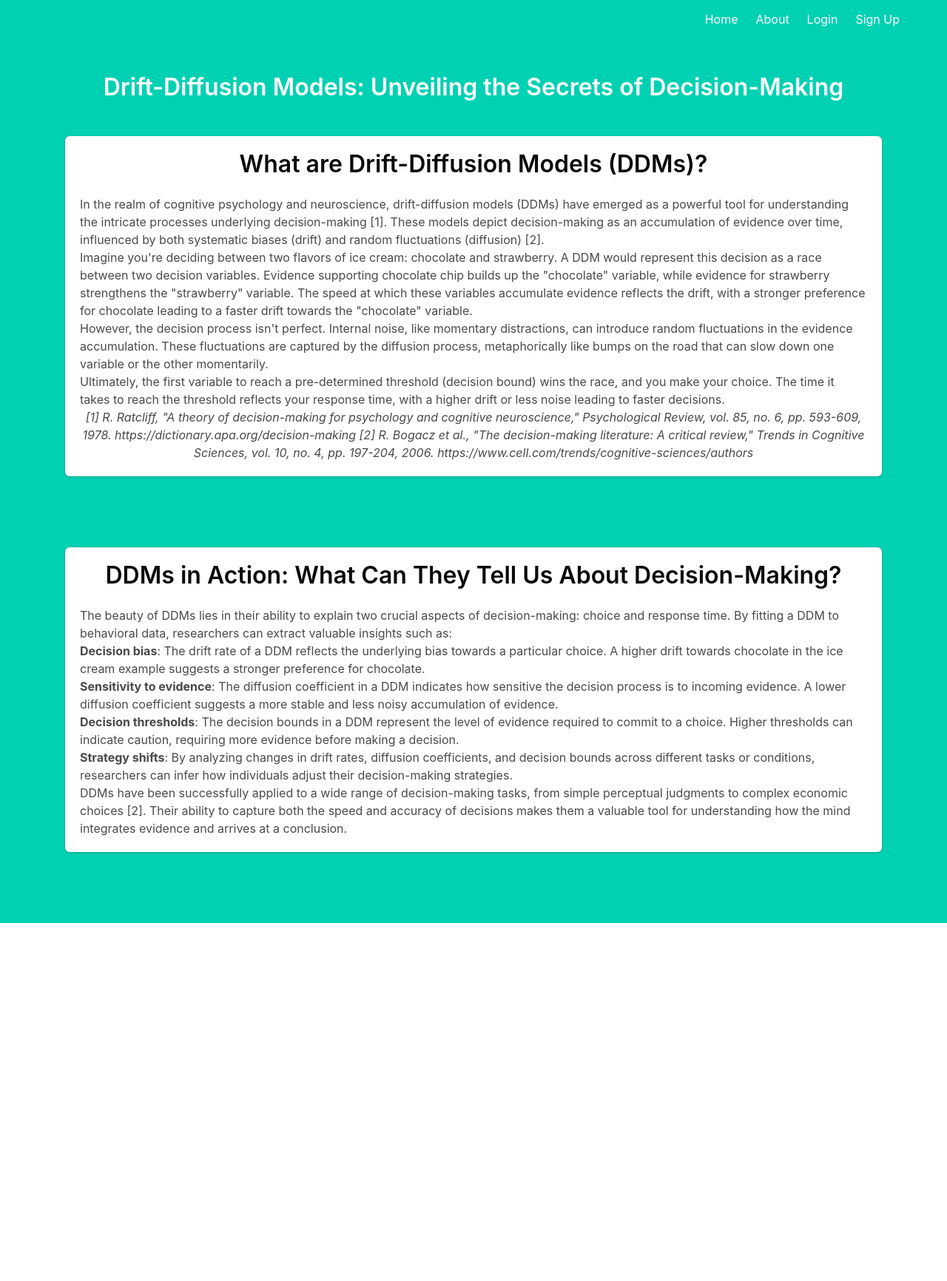
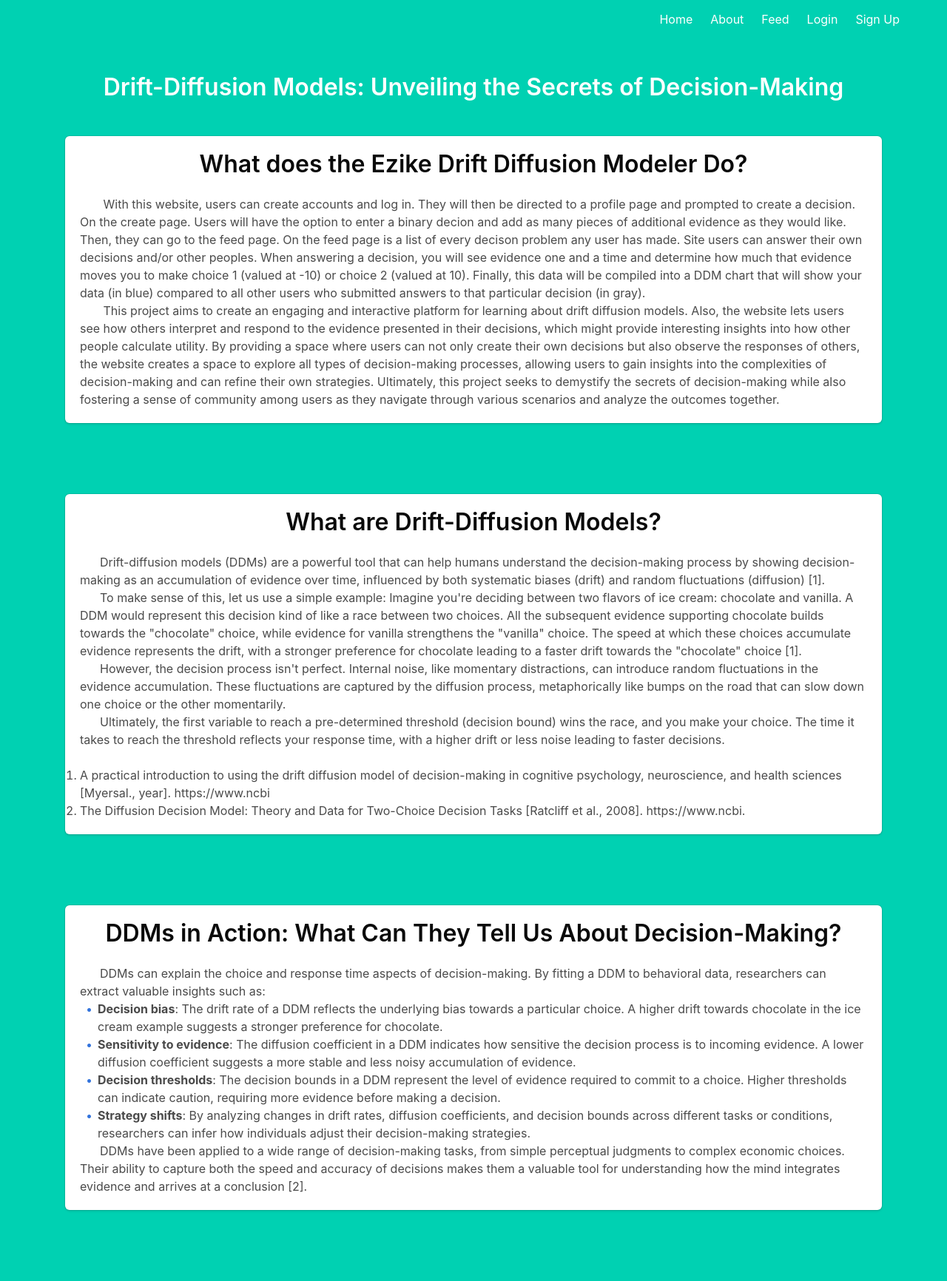
Before and after one commit to eezike/DDM, a Flask app: page /about in a window 1280 px wide. Shown: the whole page at 74% size. Before the commit the page ends 1248 px from the top, so only its background shows below. Run offline with Flask 2, Linux system fonts and the light colour scheme.

Commit message:
complete

```diff
--- a/project/main.py
+++ b/project/main.py
@@ -6,6 +6,7 @@ from werkzeug.utils import secure_filename
 
 from .models import Decision, Evidence, Response
 from . import db
+from sqlalchemy import not_
 
 import numpy as np
 import matplotlib
@@ -15,6 +16,11 @@ from io import BytesIO
 import base64
 
 main = Blueprint('main', __name__)
+
+@main.before_request
+def clear_session():
+    if request.endpoint != 'main.answer_decision':
+        session['responses'] = []
 
 @main.route('/')
 def index():
@@ -31,6 +37,7 @@ def profile():
     return render_template('profile.html', name=current_user.name, decisions=decisions)
 
 @main.route('/delete_decision/<int:decision_id>', methods=['POST'])
+@login_required
 def delete_decision(decision_id):
     decision = Decision.query.get_or_404(decision_id)
 
@@ -73,16 +80,24 @@ def create_post():
     db.session.commit()
     return redirect(url_for('main.profile'))
 
+def has_user_answered_decision(user_id, decision_id):
+    # Query the Response table to check if the user has answered the decision
+    response = Response.query.filter_by(user_id=user_id, decision_id=decision_id).first()
+
+    # If a response exists, return True (user has answered), otherwise return False
+    return response is not None
 
 @main.route('/feed')
-@login_required
 def feed():
     decisions = Decision.query.all()
-    return render_template('feed.html', decisions=decisions)
+    return render_template('feed.html', decisions=decisions, has_user_answered_decision=has_user_answered_decision)
 
 @main.route('/answer-decision/<int:decision_id>', methods=["GET", "POST"])
 @login_required
 def answer_decision(decision_id):
+
+    if has_user_answered_decision(current_user.id, decision_id):
+        return "You have already answered this questionaire!"
 
     decision = Decision.query.get_or_404(decision_id)
 
@@ -102,20 +117,24 @@ def answer_decision(decision_id):
 
         print(session['responses'])
         prev_value = session['responses'][-1]
+        responses_index = len(session['responses'])
 
         if (responses_index == num_evidences or
             session['responses'][-1] == '10' or
             session['responses'][-1] == '-10'):
             # All evidences responseed, process the responses
             # You can store the responses in a database or perform any other desired action
-            for i in range(num_evidences):
-                response = Response(value=float(session['responses'][i]), user_id=current_user.id, evidence_id=decision.evidences[i].id)
+            for i in range(len(session['responses'])):
+                response = Response(
+                    value=float(session['responses'][i]),
+                    user_id=current_user.id,
+                    evidence_id=decision.evidences[i].id,
+                    decision_id=decision.id)
                 db.session.add(response)
+            decision.num_responses += 1
             db.session.commit()
 
             session['responses'] = []
-
-            decision.num_responses += 1
 
             return redirect(url_for('main.graph',  decision_id=decision.id))
 
@@ -123,7 +142,7 @@ def answer_decision(decision_id):
     current_evidence = decision.evidences[responses_index]
     return render_template('answer_decision.html', decision=decision, evidence=current_evidence, responses_index=responses_index, num_evidences=num_evidences, prev_value=prev_value)
 
-def make_drift_diffusion_model(evidence_to_score):
+def make_drift_diffusion_model(evidences_texts, my_scores, other_scores, decision):
     # Define the evidence and scores
     # evidence_to_score = {
     #     "My crush will be there.": 5,
@@ -135,21 +154,20 @@ def make_drift_diffusion_model(evidence_to_score):
 
     # Initialize variables
     current_score = 0
-    time_intervals = list(evidence_to_score.keys())
-    scores_over_time = [current_score]
-
-    # Calculate scores over time
-    for evidence_name in time_intervals:
-        current_score = evidence_to_score[evidence_name]
-        scores_over_time.append(current_score)
+    time_intervals = evidences_texts
+    scores_over_time = [current_score] + my_scores
 
     # Plot the graph
-    plt.figure(figsize=(10, 6))
+    plt.figure(figsize=(12, 8))  # Increase figure size
     plt.plot(scores_over_time, marker='o')
+    for res_list in other_scores.values():
+        plt.plot(res_list, marker='o', color='gray')
+
     plt.xticks(rotation=45, ha='right')
+
     plt.xticks(range(len(time_intervals) + 1), ['Start'] + time_intervals)
     plt.xlabel('Evidence')
-    plt.ylabel('Descision Score')
+    plt.ylabel('Decision Score')
     plt.title('Decision Score Evolution Over Time')
 
     # Set y-axis limits and center at 0
@@ -157,8 +175,16 @@ def make_drift_diffusion_model(evidence_to_score):
     plt.yticks(range(-10, 11, 1))  # Set discrete intervals of 1
     plt.axhline(0, color='black', linestyle='--')
 
+    # Add labels at the top and bottom right of x-axis
+    plt.text(len(time_intervals), -10.5, decision.choice_1, ha='right')
+    plt.text(len(time_intervals), 10.5, decision.choice_2, ha='right')
+
     plt.grid(True)
-    #plt.show()
+
+    # Save the figure with higher resolution
+    plt.tight_layout()  # Adjust layout to make all elements fit
+    plt.savefig('score_evolution.png', dpi=300)  # Save with higher resolution
+    # plt.show()
 
     # Convert the plot to a base64-encoded image
     buffer = BytesIO()
@@ -175,18 +201,25 @@ def make_drift_diffusion_model(evidence_to_score):
 def graph(decision_id):
     decision = Decision.query.get_or_404(decision_id)
     evidences = decision.evidences.all()
-    evidence_to_score = dict()
+
+    evidences_texts = []
+    my_scores = []
+    other_scores = None
 
     for evidence in evidences:
+        evidences_texts.append(evidence.text)
+
         response = Response.query.filter_by(user_id=current_user.id, evidence_id=evidence.id).first()
         if response:
-            evidence_to_score[evidence.text] = response.value
-        else:
-           break
+            my_scores.append(response.value)
 
-    if not evidence_to_score:
-        return "No responses found for the specified decision and user."
+        other_responses = Response.query.filter(not_(Response.user_id == current_user.id), Response.evidence_id == evidence.id).all()
+        if other_scores is None:
+            other_scores = {res.user_id : [] for res in other_responses }
+        for res in other_responses:
+            other_scores[res.user_id].append(res.value)
 
-    image_data = make_drift_diffusion_model(evidence_to_score)
+
+    image_data = make_drift_diffusion_model(evidences_texts, my_scores, other_scores, decision)
 
     return render_template('graph.html', image_data=image_data, decision=decision)
--- a/project/models.py
+++ b/project/models.py
@@ -33,3 +33,4 @@ class Response(db.Model):
     value = db.Column(db.Float, nullable=False)
     user_id = db.Column(db.Integer, db.ForeignKey('user.id'), nullable=False)
     evidence_id = db.Column(db.Integer, db.ForeignKey('evidence.id'), nullable=False)
+    decision_id = db.Column(db.Integer, db.ForeignKey('decision.id'), nullable=False)
--- a/project/templates/about.html
+++ b/project/templates/about.html
@@ -1,6 +1,19 @@
 {% extends "base.html" %}
 
 {% block content %}
+<style>
+    .bullet-list {
+      list-style: none;
+      padding-left: 1.5em;
+    }
+    .bullet-list li::before {
+      content: "•"; /* Bullet character */
+      color: #3273dc; /* Bullet color */
+      display: inline-block;
+      width: 1em;
+      margin-left: -1em;
+    }
+  </style>
 <section class="hero is-primary">
     <div class="hero-head">
     <h1 class="title">
@@ -10,28 +23,55 @@
     </section>
 
     <section class="section">
+        <div class="box">
+        <h2 class="title has-text-black">What does the Ezike Drift Diffusion Modeler Do?</h2>
+        <p class="has-text-left">&nbsp;&nbsp;&nbsp;&nbsp;&nbsp;&nbsp;
+            With this website, users can create accounts and log in. They will then be directed to a profile page and prompted to create a decision.
+            On the create page. Users will have the option to enter a binary decion and add as many pieces of additional evidence as they would like.
+            Then, they can go to the feed page. On the feed page is a list of every decison problem any user has made. Site users can answer their own decisions and/or other peoples.
+            When answering a decision, you will see evidence one and a time and determine how much that evidence moves you to make choice 1 (valued at -10) or choice 2 (valued at 10).
+            Finally, this data will be compiled into a DDM chart that will show your data (in blue) compared to all other users who submitted answers to that particular decision (in gray).
+        </p>
+        <p class="has-text-left">&nbsp;&nbsp;&nbsp;&nbsp;&nbsp;&nbsp;
+            This project aims to create an engaging and interactive platform for learning about drift diffusion models. Also, the website lets users see how others interpret and respond to the evidence presented in their decisions, which might provide interesting insights into how other people calculate utility.
+
+            By providing a space where users can not only create their own decisions but also observe the responses of others, the website creates a space to explore all types of decision-making processes, allowing users to gain insights into the complexities of decision-making and can refine their own strategies.
+
+            Ultimately, this project seeks to demystify the secrets of decision-making while also fostering a sense of community among users as they navigate through various scenarios and analyze the outcomes together.
+        </p>
+        </div>
+        </section>
+
+    <section class="section">
     <div class="box">
-    <h2 class="title has-text-black">What are Drift-Diffusion Models (DDMs)?</h2>
-    <p class="has-text-left">In the realm of cognitive psychology and neuroscience, drift-diffusion models (DDMs) have emerged as a powerful tool for understanding the intricate processes underlying decision-making [1]. These models depict decision-making as an accumulation of evidence over time, influenced by both systematic biases (drift) and random fluctuations (diffusion) [2].</p>
-    <p class="has-text-left">Imagine you're deciding between two flavors of ice cream: chocolate and strawberry. A DDM would represent this decision as a race between two decision variables. Evidence supporting chocolate chip builds up the "chocolate" variable, while evidence for strawberry strengthens the "strawberry" variable. The speed at which these variables accumulate evidence reflects the drift, with a stronger preference for chocolate leading to a faster drift towards the "chocolate" variable.</p>
-    <p class="has-text-left">However, the decision process isn't perfect. Internal noise, like momentary distractions, can introduce random fluctuations in the evidence accumulation. These fluctuations are captured by the diffusion process, metaphorically like bumps on the road that can slow down one variable or the other momentarily.</p>
-    <p class="has-text-left">Ultimately, the first variable to reach a pre-determined threshold (decision bound) wins the race, and you make your choice. The time it takes to reach the threshold reflects your response time, with a higher drift or less noise leading to faster decisions.</p>
-    <cite>[1] R. Ratcliff, "A theory of decision-making for psychology and cognitive neuroscience," Psychological Review, vol. 85, no. 6, pp. 593-609, 1978. https://dictionary.apa.org/decision-making</cite>
-    <cite>[2] R. Bogacz et al., "The decision-making literature: A critical review," Trends in Cognitive Sciences, vol. 10, no. 4, pp. 197-204, 2006. https://www.cell.com/trends/cognitive-sciences/authors</cite>
+    <h2 class="title has-text-black">What are Drift-Diffusion Models?</h2>
+    <p class="has-text-left">&nbsp;&nbsp;&nbsp;&nbsp;&nbsp;&nbsp;Drift-diffusion models (DDMs) are a powerful tool that can help humans understand the decision-making process by showing decision-making as an accumulation of evidence over time, influenced by both systematic biases (drift) and random fluctuations (diffusion) [1].</p>
+    <p class="has-text-left">&nbsp;&nbsp;&nbsp;&nbsp;&nbsp;&nbsp;To make sense of this, let us use a simple example: Imagine you're deciding between two flavors of ice cream: chocolate and vanilla. A DDM would represent this decision kind of like a race between two choices. All the subsequent evidence supporting chocolate builds towards the "chocolate" choice, while evidence for vanilla strengthens the "vanilla" choice. The speed at which these choices accumulate evidence represents the drift, with a stronger preference for chocolate leading to a faster drift towards the "chocolate" choice [1].</p>
+    <p class="has-text-left">&nbsp;&nbsp;&nbsp;&nbsp;&nbsp;&nbsp;However, the decision process isn't perfect. Internal noise, like momentary distractions, can introduce random fluctuations in the evidence accumulation. These fluctuations are captured by the diffusion process, metaphorically like bumps on the road that can slow down one choice or the other momentarily.</p>
+    <p class="has-text-left">&nbsp;&nbsp;&nbsp;&nbsp;&nbsp;&nbsp;Ultimately, the first variable to reach a pre-determined threshold (decision bound) wins the race, and you make your choice. The time it takes to reach the threshold reflects your response time, with a higher drift or less noise leading to faster decisions.</p>
+    <br>
+    <ol class="has-text-left ">
+        <li>
+            A practical introduction to using the drift diffusion model of decision-making in cognitive psychology, neuroscience, and health sciences [Myersal., year]. <a class="text-decoration: underline;" href="https://www.ncbi.nlm.nih.gov/pmc/articles/PMC9784241/">https://www.ncbi</a>
+        </li>
+        <li>
+            The Diffusion Decision Model: Theory and Data for Two-Choice Decision Tasks [Ratcliff et al., 2008]. <a class="text-decoration: underline;" href="https://www.ncbi.nlm.nih.gov/pmc/articles/PMC2474742/">https://www.ncbi.</a>
+        </li>
+    </ol>
     </div>
     </section>
 
     <section class="section">
     <div class="box">
     <h2 class="title has-text-black">DDMs in Action: What Can They Tell Us About Decision-Making?</h2>
-    <p class="has-text-left">The beauty of DDMs lies in their ability to explain two crucial aspects of decision-making: choice and response time. By fitting a DDM to behavioral data, researchers can extract valuable insights such as:</p>
-    <ul class="has-text-left">
+    <p class="has-text-left">&nbsp;&nbsp;&nbsp;&nbsp;&nbsp;&nbsp;DDMs can explain the choice and response time aspects of decision-making. By fitting a DDM to behavioral data, researchers can extract valuable insights such as:</p>
+    <ul class="has-text-left bullet-list">
     <li><strong>Decision bias</strong>: The drift rate of a DDM reflects the underlying bias towards a particular choice. A higher drift towards chocolate in the ice cream example suggests a stronger preference for chocolate.</li>
     <li><strong>Sensitivity to evidence</strong>: The diffusion coefficient in a DDM indicates how sensitive the decision process is to incoming evidence. A lower diffusion coefficient suggests a more stable and less noisy accumulation of evidence.</li>
     <li><strong>Decision thresholds</strong>: The decision bounds in a DDM represent the level of evidence required to commit to a choice. Higher thresholds can indicate caution, requiring more evidence before making a decision.</li>
     <li><strong>Strategy shifts</strong>: By analyzing changes in drift rates, diffusion coefficients, and decision bounds across different tasks or conditions, researchers can infer how individuals adjust their decision-making strategies.</li>
     </ul>
-    <p class="has-text-left">DDMs have been successfully applied to a wide range of decision-making tasks, from simple perceptual judgments to complex economic choices [2]. Their ability to capture both the speed and accuracy of decisions makes them a valuable tool for understanding how the mind integrates evidence and arrives at a conclusion.</p>
+    <p class="has-text-left">&nbsp;&nbsp;&nbsp;&nbsp;&nbsp;&nbsp;DDMs have been applied to a wide range of decision-making tasks, from simple perceptual judgments to complex economic choices. Their ability to capture both the speed and accuracy of decisions makes them a valuable tool for understanding how the mind integrates evidence and arrives at a conclusion [2].</p>
     </div>
     </section>
 {% endblock %}
--- a/project/templates/base.html
+++ b/project/templates/base.html
@@ -36,13 +36,14 @@
                             <a href="{{ url_for('main.about') }}" class="navbar-item">
                                 About
                             </a>
+                            <a href="{{ url_for('main.feed') }}" class="navbar-item">
+                                Feed
+                            </a>
                             {% if current_user.is_authenticated %}
                                 <a href="{{ url_for('main.profile') }}" class="navbar-item">
                                     Profile
                                 </a>
-                                <a href="{{ url_for('main.feed') }}" class="navbar-item">
-                                    Feed
-                                </a>
+
                                 <a href="{{ url_for('main.create') }}" class="navbar-item">
                                     Create
                                 </a>
--- a/project/templates/index.html
+++ b/project/templates/index.html
@@ -8,5 +8,6 @@
 </h1>
 <h2 class="subtitle">
   An easy and fun way to create and share drift diffusion models!
+  For the best experience, please use a laptop or desktop.
 </h2>
 {% endblock %}
--- a/project/templates/profile.html
+++ b/project/templates/profile.html
@@ -27,7 +27,7 @@
                     <tbody>
                         {% for decision in decisions %}
                           <tr>
-                            <td>{{ decision.title }}</td>
+                            <td>{{ decision.main_problem }}</td>
                             <td><div style="font-size: 2em;">{{ decision.emoji }}</div></td>
                             <td>
                               <ul>
```
Also changed, not shown: project/templates/feed.html (+11 -2 lines), project/templates/graph.html (+1 -0 lines), score_evolution.png (added).
